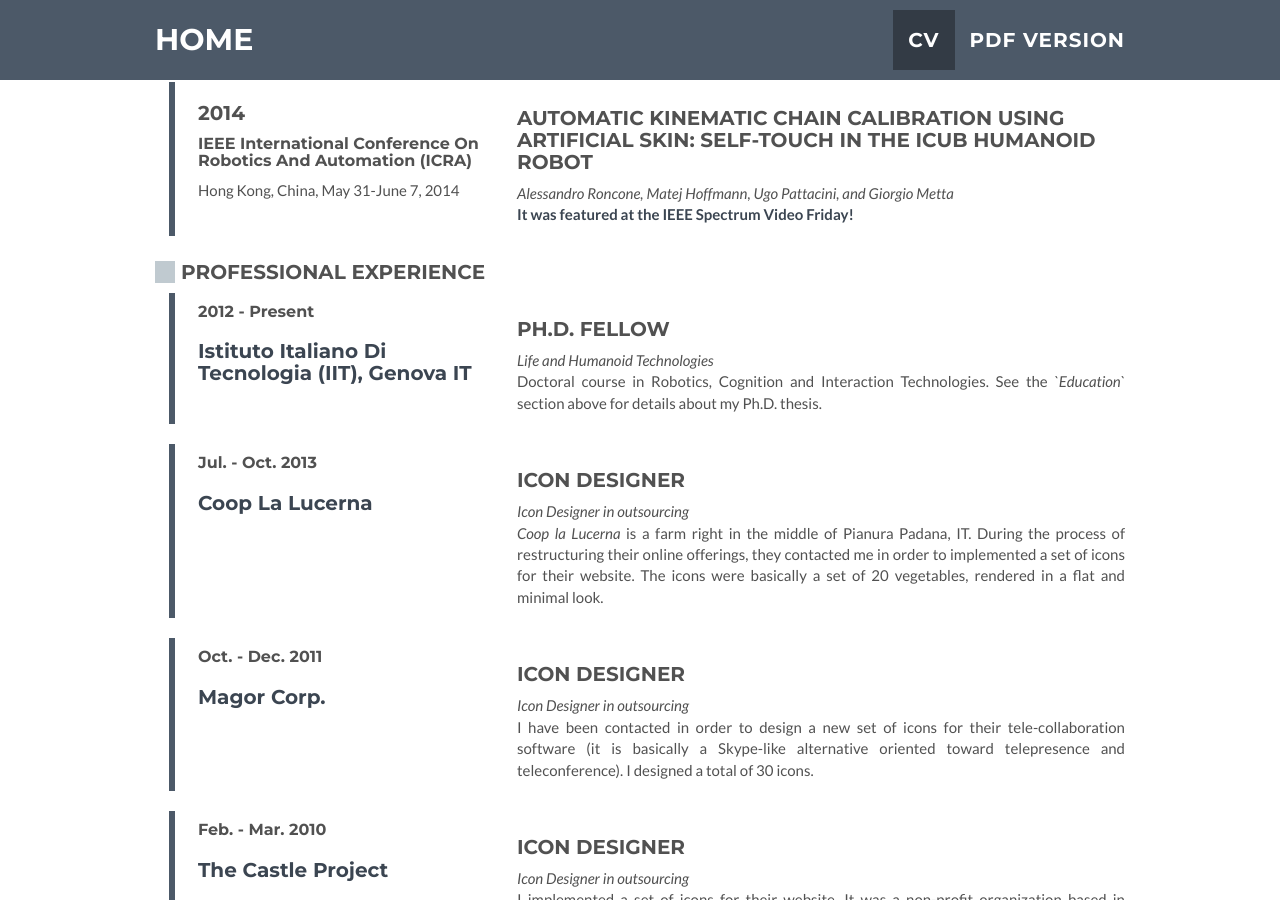
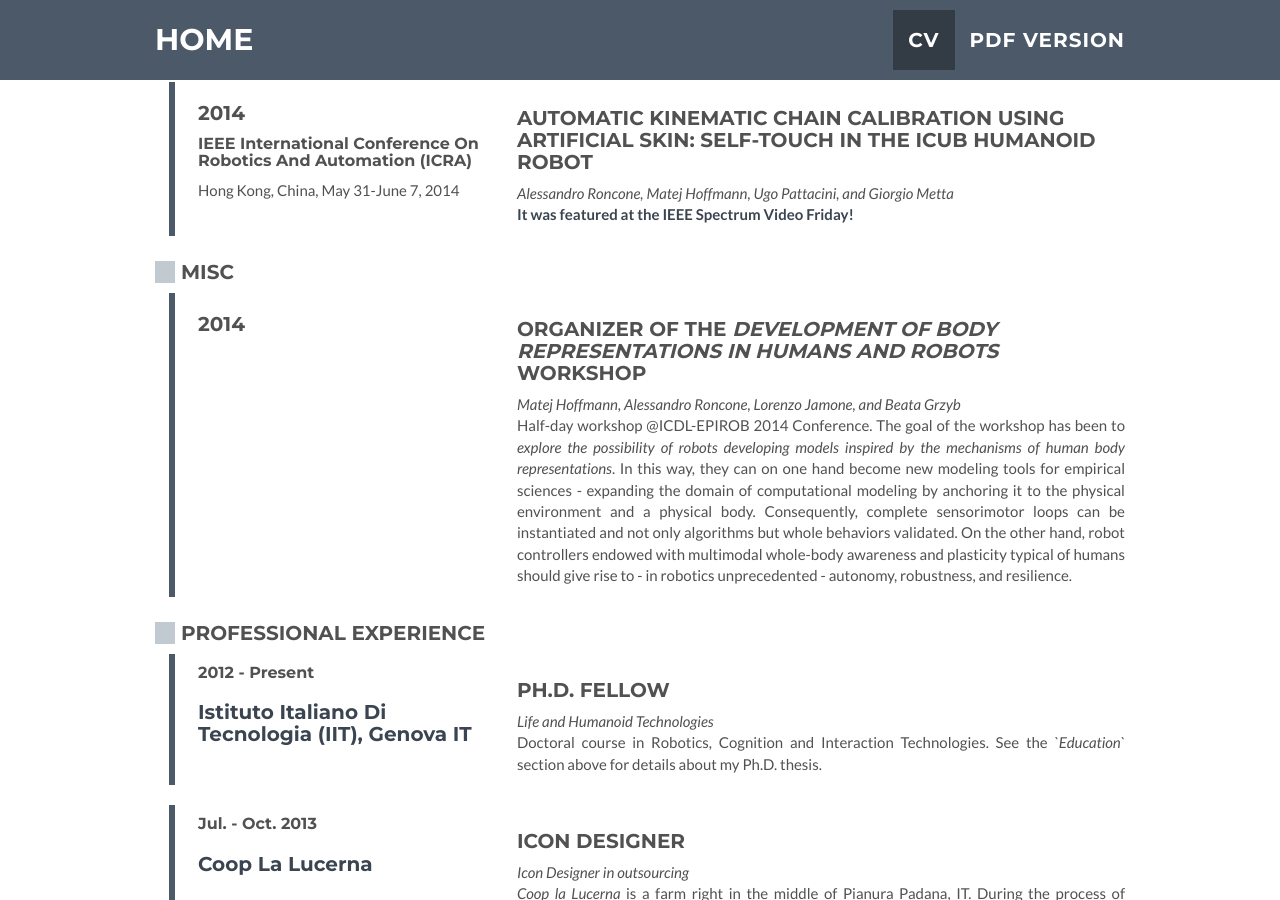
Before and after one commit to alecive/alecive.github.io, a Jekyll site: the page built from _posts/2015-03-21-CV-AlessandroRoncone.md, in a window 1280 px wide and 900 px high, scrolled down 3054 px. Built offline with Jekyll 4.4.1, drawn with Linux system fonts in a browser that asks for light colours.

Commit message:
Updated cv

```diff
--- a/_includes/post-cv.html
+++ b/_includes/post-cv.html
@@ -35,6 +35,27 @@
 
             <h2>Publications</h2>
             {% for item in page.publications %}
+                <div class="row cv-item">
+                    <div class="col-sm-4">
+                        <div class="cv-section-title">
+                            <h3>{{item.year}}</h3>
+                            <h4>{{item.venue}}</h4>
+                            <p>{{item.where}}</p>
+                            <!-- <p>2010 - 2012 Senior Graphic Designer <br> 2012 - 2014 Project Manager</p> -->
+                        </div>
+                    </div>
+
+                    <div class="col-sm-8">
+                        <h2>{{item.title}}</h2>
+                        <p><i>{{item.authors}}</i><br>
+                        {{item.description}}
+                        </p>
+                    </div>
+                </div>
+            {% endfor %}
+
+            <h2>Misc</h2>
+            {% for item in page.misc %}
                 <div class="row cv-item">
                     <div class="col-sm-4">
                         <div class="cv-section-title">
--- a/_posts/2015-03-21-CV-AlessandroRoncone.md
+++ b/_posts/2015-03-21-CV-AlessandroRoncone.md
@@ -144,6 +144,12 @@ publications:
    venue: IEEE International Conference on Robotics and Automation (ICRA)
    where: Hong Kong, China, May 31-June 7, 2014
    description: <a href="http://spectrum.ieee.org/automaton/robotics/robotics-software/video-friday-robot-racecar-kilobot-display-humanoid-skin" target="_blank">It was featured at the IEEE Spectrum Video Friday!</a>
+
+misc:
+ - title: "Organizer of the <i>Development of body representations in humans and robots</i> workshop"
+   authors: "Matej Hoffmann, Alessandro Roncone, Lorenzo Jamone, and Beata Grzyb"
+   year: 2014
+   description: "Half-day workshop @ICDL-EPIROB 2014 Conference. The goal of the workshop has been to <i>explore the possibility of robots developing models inspired by the mechanisms of human body representations</i>. In this way, they can on one hand become new modeling tools for empirical sciences - expanding the domain of computational modeling by anchoring it to the physical environment and a physical body. Consequently, complete sensorimotor loops can be instantiated and not only algorithms but whole behaviors validated. On the other hand, robot controllers endowed with multimodal whole-body awareness and plasticity typical of humans should give rise to - in robotics unprecedented - autonomy, robustness, and resilience."
 ---
 
 <h2 class="only-print">Personal Website: <a href="http://alecive.github.io"></a></h2>
```
Also changed, not shown: _posts/2014-07-18-DevelopmentofBodyRepresentations-Website.md (+1 -1 lines).
